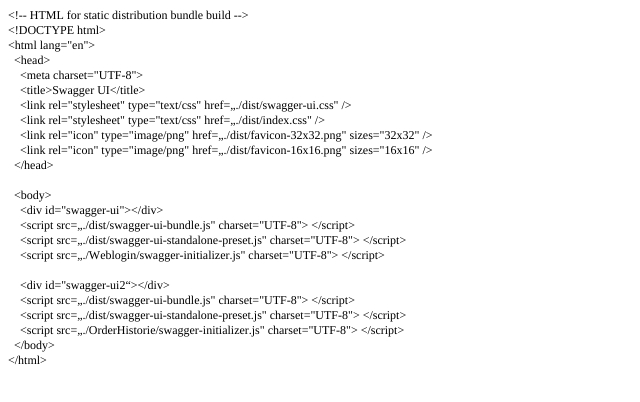
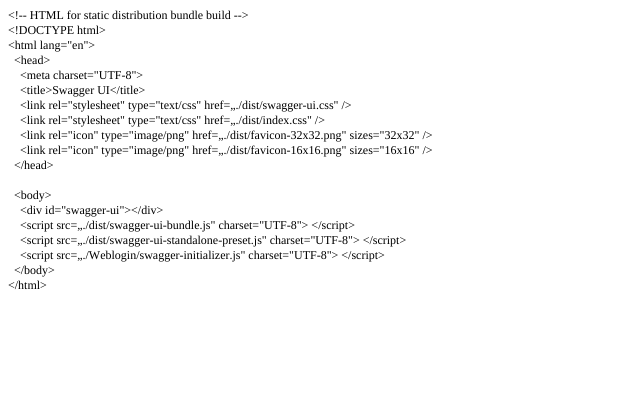
Before and after one commit to aka023/aka023.github.io, a plain HTML site: page index.html in a window 1280 px wide. Shown: the whole page, without its empty margins (0-640 px from the left). Drawn offline with Linux system fonts and the light colour scheme.

Commit message:
Update index.html

```diff
--- a/index.html
+++ b/index.html
@@ -30,11 +30,6 @@
 <p class="p1"><span class="s1"><span class="Apple-converted-space">    </span>&lt;script src=„./dist/swagger-ui-bundle.js" charset="UTF-8"&gt; &lt;/script&gt;</span></p>
 <p class="p1"><span class="s1"><span class="Apple-converted-space">    </span>&lt;script src=„./dist/swagger-ui-standalone-preset.js" charset="UTF-8"&gt; &lt;/script&gt;</span></p>
 <p class="p1"><span class="s1"><span class="Apple-converted-space">    </span>&lt;script src=„./Weblogin/swagger-initializer.js" charset="UTF-8"&gt; &lt;/script&gt;</span></p>
-<p class="p2"><span class="s1"></span><br></p>
-<p class="p1"><span class="s1"><span class="Apple-converted-space">    </span>&lt;div id="swagger-ui2“&gt;&lt;/div&gt;</span></p>
-<p class="p1"><span class="s1"><span class="Apple-converted-space">    </span>&lt;script src=„./dist/swagger-ui-bundle.js" charset="UTF-8"&gt; &lt;/script&gt;</span></p>
-<p class="p1"><span class="s1"><span class="Apple-converted-space">    </span>&lt;script src=„./dist/swagger-ui-standalone-preset.js" charset="UTF-8"&gt; &lt;/script&gt;</span></p>
-<p class="p1"><span class="s1"><span class="Apple-converted-space">    </span>&lt;script src=„./OrderHistorie/swagger-initializer.js" charset="UTF-8"&gt; &lt;/script&gt;</span></p>
 <p class="p1"><span class="s1"><span class="Apple-converted-space">  </span>&lt;/body&gt;</span></p>
 <p class="p1"><span class="s1">&lt;/html&gt;</span></p>
 </body>
```
